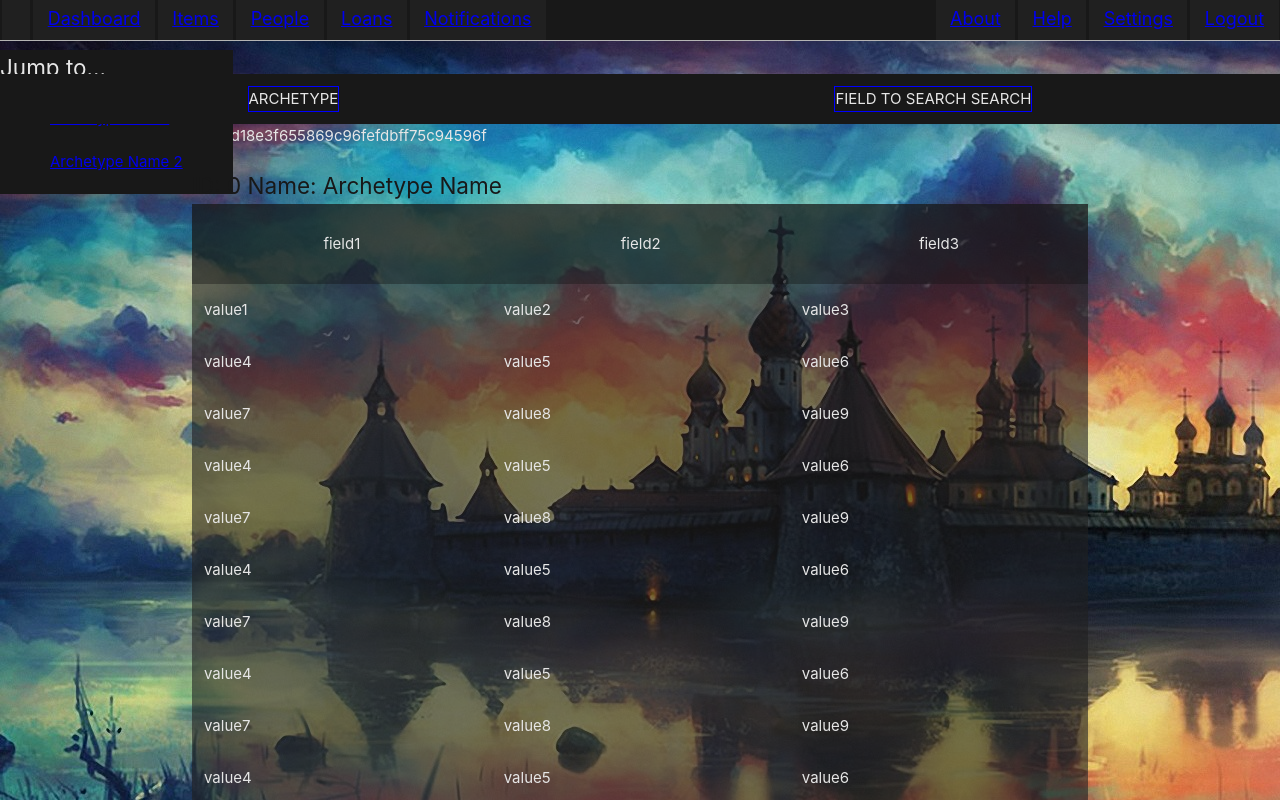
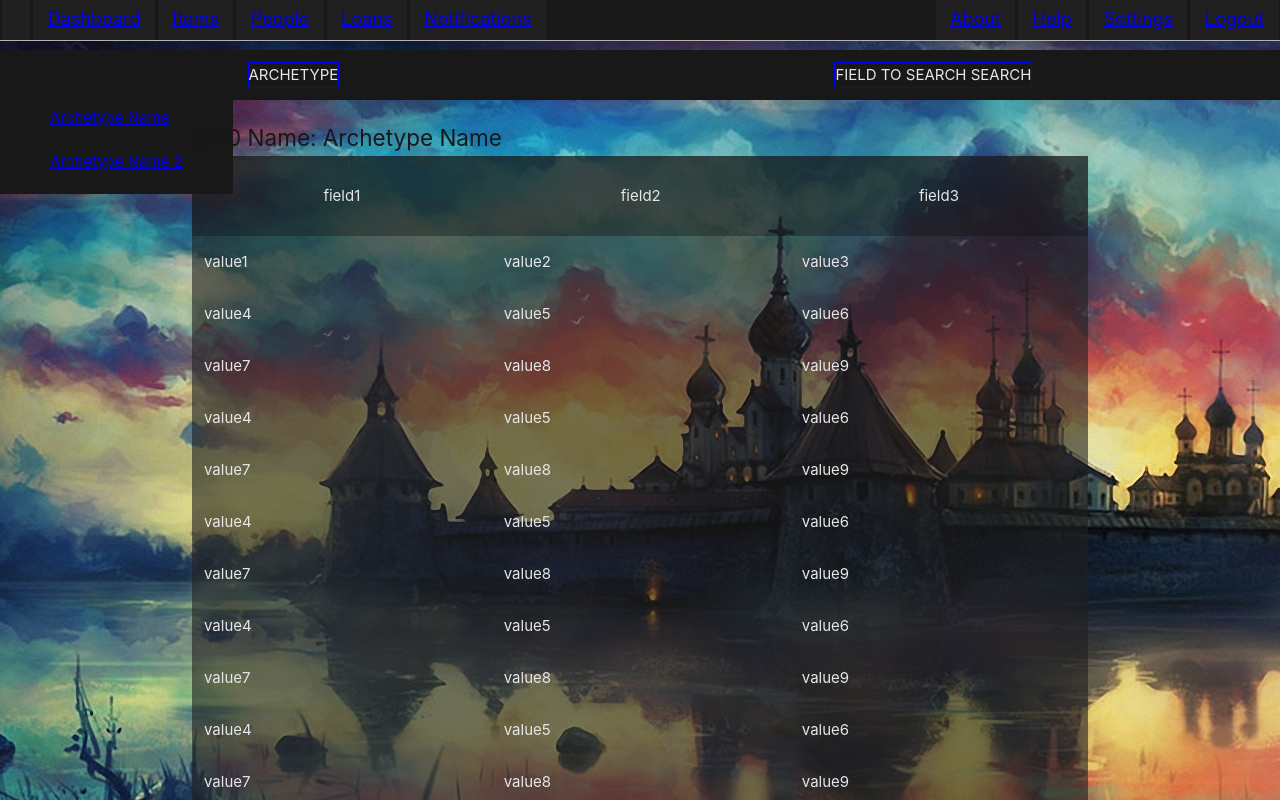
Before and after one commit to Appl3s-3/Aphelia-Front, a Vue app: page /items in a window 1280 px wide. Shown: the top 800 px of the page. Built offline with nearby package versions, Linux system fonts and the light colour scheme.

Commit message:
fixed git thingy

```diff
--- a/src/views/Items.vue
+++ b/src/views/Items.vue
@@ -57,7 +57,7 @@ let headingIndex = 0
                     </li>
                 </ul>
             </div>
-<<<<<<< HEAD
+
             <div class="items-filters-container">
                 <div class="items-filters-left">
                     ARCHETYPE
@@ -68,9 +68,7 @@ let headingIndex = 0
                     SEARCH
                 </div>
             </div>
-=======
 
->>>>>>> 455608998d18e3f655869c96fefdbff75c94596f
             <div class="items-table-container" v-for="scheme in inventoryStore.schemes">
                 <h2 :id="scheme.id" class="table-titles">ID: {{ scheme.id }} Name: {{ scheme.name }}</h2>
                 <!-- Container for the list of items -->
```
